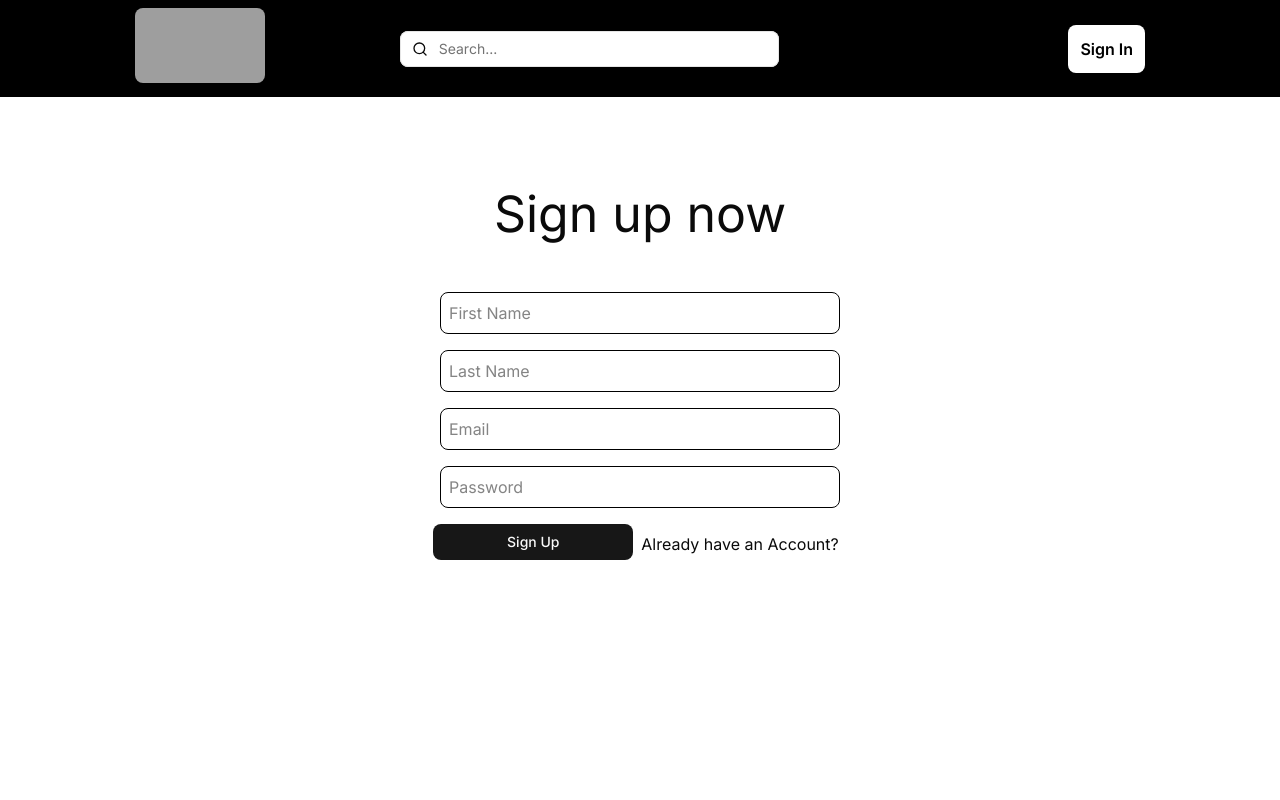
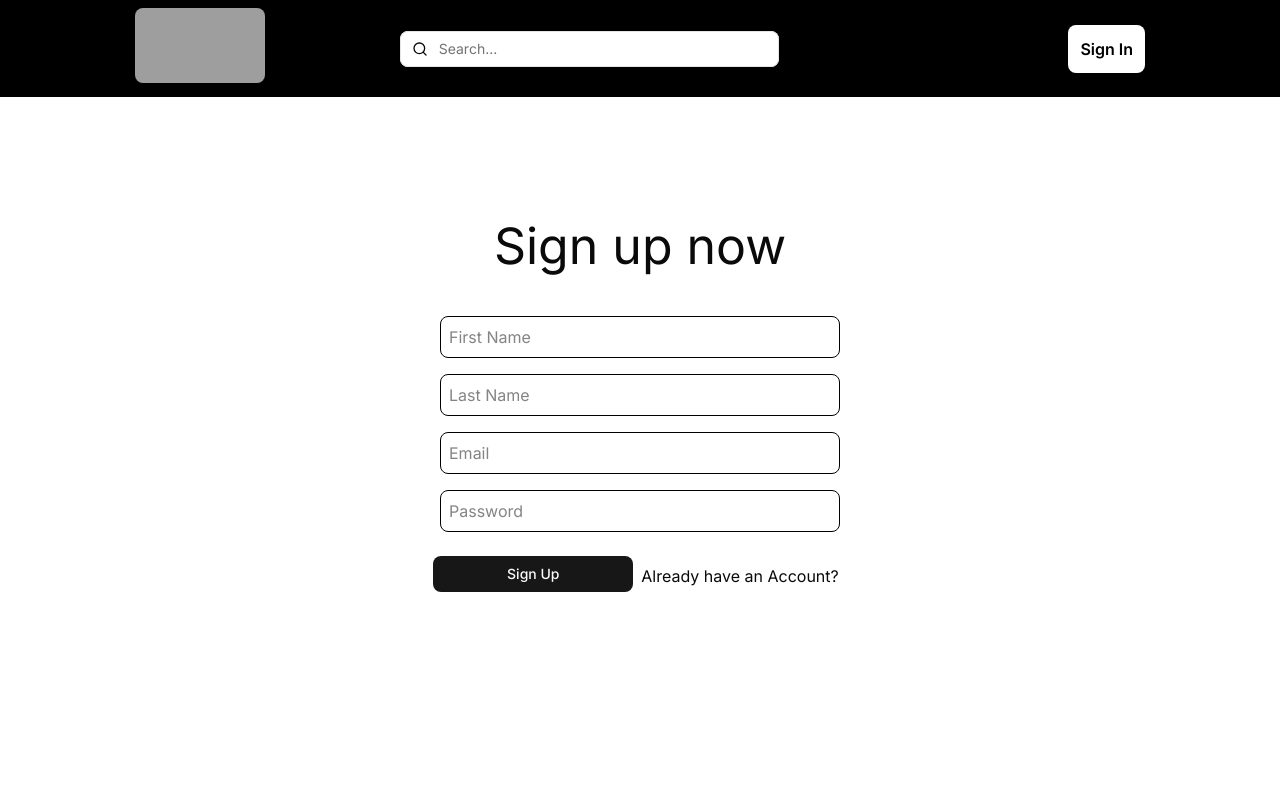
Before and after one commit to Boorchibat/boorchi-project, a Next.js app: page /signup in a window 1280 px wide. Shown: the top 800 px of the page. Built offline with nearby package versions, Linux system fonts and the light colour scheme; no server answers; grey boxes are pictures that could not be loaded.

Commit message:
added formik and yup to sign in

```diff
--- a/src/app/signin/page.tsx
+++ b/src/app/signin/page.tsx
@@ -4,50 +4,77 @@ import { signInFunction } from "@/components/firebase/Firebase";
 import { Button } from "@/components/ui";
 import Link from "next/link";
 import { useRouter } from "next/navigation";
-import { useState } from "react";
+import { useFormik } from "formik";
+import * as Yup from "yup";
+
+const validationSchema = Yup.object({
+  email: Yup.string().email("Invalid email").required("Email is required"),
+  password: Yup.string()
+    .min(6, "Password must be at least 6 characters")
+    .required("Password is required"),
+});
 
 const Signin = () => {
   const router = useRouter();
-  const [form, setForm] = useState({ email: "", password: "" });
 
-  const handleChange = (e: React.ChangeEvent<HTMLInputElement>) => {
-    setForm({ ...form, [e.target.name]: e.target.value });
-  };
-
-  const handleSubmit = async (e: React.FormEvent) => {
-    e.preventDefault();
+  const handleSubmit = async (values: { email: string; password: string }) => {
     try {
-      await signInFunction(form.email, form.password);
+      await signInFunction(values.email, values.password);
       router.push("/");
-    } catch (error) {
+    } catch(error) {
       alert(error);
     }
   };
 
+  const formik = useFormik({
+    initialValues: {
+      email: "",
+      password: "",
+    },
+    validationSchema,
+    onSubmit: async (values, { resetForm }) => {
+      await handleSubmit(values);
+      resetForm();
+    },
+  });
+
   return (
-    <form onSubmit={handleSubmit}>
+    <form onSubmit={formik.handleSubmit}>
       <div className="flex flex-col h-screen items-center p-20">
-        <div className="flex flex-col w-[500px items-center rounded-lg bg-white">
-        <h1 className="text-bold text-[50px]">Sign in</h1>
+        <div className="flex flex-col w-[500px] items-center rounded-lg bg-white p-8 shadow-md">
+          <h1 className="font-bold text-[50px] mb-6">Sign in</h1>
+
           <input
-          className="lg:w-[400px] w-[300px] lg:[200px] border-1 border-black  rounded-md p-2 mt-4"
+            className="lg:w-[400px] w-[300px] border border-black rounded-md p-2 mt-2"
             name="email"
             type="email"
-          placeholder="    Email"
-          onChange={handleChange}
+            placeholder="Email"
+            onBlur={formik.handleBlur}
+            onChange={formik.handleChange}
+            value={formik.values.email}
           />
+          {formik.touched.email && formik.errors.email && (
+            <div className="text-red-500 text-sm mt-1">{formik.errors.email}</div>
+          )}
+
           <input
-          className="lg:w-[400px] w-[300px] border-1 border-black rounded-md p-2 mt-4"
+            className="lg:w-[400px] w-[300px] border border-black rounded-md p-2 mt-4"
             name="password"
             type="password"
-          placeholder="     Password"
-          onChange={handleChange}
+            onBlur={formik.handleBlur}
+            placeholder="Password"
+            onChange={formik.handleChange}
+            value={formik.values.password}
           />
-        <div className="flex  mt-4">
+          {formik.touched.password && formik.errors.password && (
+            <div className="text-red-500 text-sm mt-1">{formik.errors.password}</div>
+          )}
+
+          <div className="flex mt-6">
             <Button className="w-[200px]" type="submit">
-            Sign Up
+              Sign In
             </Button>
-          <Link href={"/signup"} className="p-2">
+            <Link href="/signup" className="p-2">
               <h1>Need an Account?</h1>
             </Link>
           </div>
--- a/src/app/signup/page.tsx
+++ b/src/app/signup/page.tsx
@@ -4,78 +4,110 @@ import { signUpFunction } from "@/components/firebase/Firebase";
 import { Button } from "@/components/ui";
 import Link from "next/link";
 import { useRouter } from "next/navigation";
-import { useState } from "react";
+import { useFormik } from "formik";
+import * as Yup from "yup";
+
+const validationSchema = Yup.object({
+  firstName: Yup.string().required("First name is required"),
+  lastName: Yup.string().required("Last name is required"),
+  email: Yup.string().email("Invalid email").required("Email is required"),
+  password: Yup.string()
+    .min(8, "Password must be at least 8 characters")
+    .matches(/[0-9]/, "Password requires a number")
+    .matches(/[a-z]/, "Password requires a lowercase letter")
+    .matches(/[A-Z]/, "Password requires an uppercase letter")
+    .matches(/[^\w]/, "Password requires a symbol")
+    .required("Password is required"),
+});
 
 const Signup = () => {
   const router = useRouter();
-  const [form, setForm] = useState({
-    firstName: "",
-    lastName: "",
-    email: "",
-    password: "",
+
+  const formik = useFormik({
+    initialValues: {
+      firstName: "",
+      lastName: "",
+      email: "",
+      password: "",
+    },
+    validationSchema,
+    onSubmit: async (values, { resetForm }) => {
+      try {
+        await signUpFunction(
+          values.firstName,
+          values.lastName,
+          values.email,
+          values.password
+        );
+        resetForm();
+        router.push("/");
+      } catch (error) {
+        console.error(error);
+      }
+    },
   });
 
-  const handleChange = (e: React.ChangeEvent<HTMLInputElement>) => {
-    setForm({ ...form, [e.target.name]: e.target.value });
-  };
+  return (
+    <form onSubmit={formik.handleSubmit}>
+      <div className="flex flex-col h-screen items-center p-20">
+        <div className="flex flex-col w-[500px] items-center rounded-lg bg-white p-8">
+          <h1 className="text-bold text-[50px] mb-6">Sign up now</h1>
 
-  const handleSubmit = async (e: React.FormEvent) => {
-    e.preventDefault();
-    try {
-      await signUpFunction(
-        form.firstName,
-        form.lastName,
-        form.email,
-        form.password
-      );
-      router.push("/");
-    } catch (err: unknown) {
-      // Narrowing the error type and checking for a message property
-      if (err instanceof Error) {
-        alert(err.message); // Use the message if it's an instance of Error
-      } else {
-        // Handle cases where the error doesn't follow the `Error` structure
-        alert("An unexpected error occurred.");
-      }
-    }
-  };
-
-  return (
-    <form onSubmit={handleSubmit}>
-      <div className="flex flex-col h-screen items-center p-20">
-        <div className="flex flex-col w-[500px] items-center rounded-lg bg-white">
-          <h1 className="text-bold text-[50px]">Sign up now</h1>
           <input
-            className="lg:w-[400px] w-[300px] border-1 border-black rounded-md p-2 mt-10"
             name="firstName"
             placeholder="First Name"
-            onChange={handleChange}
+            className="lg:w-[400px] w-[300px] border border-black rounded-md p-2 mt-2"
+            onChange={formik.handleChange}
+            onBlur={formik.handleBlur}
+            value={formik.values.firstName}
           />
+          {formik.touched.firstName && formik.errors.firstName && (
+            <div className="text-red-500 text-sm">{formik.errors.firstName}</div>
+          )}
+
           <input
-            className="lg:w-[400px] w-[300px] border-1 border-black rounded-md p-2 mt-4"
             name="lastName"
             placeholder="Last Name"
-            onChange={handleChange}
+            className="lg:w-[400px] w-[300px] border border-black rounded-md p-2 mt-4"
+            onChange={formik.handleChange}
+            onBlur={formik.handleBlur}
+            value={formik.values.lastName}
           />
+          {formik.touched.lastName && formik.errors.lastName && (
+            <div className="text-red-500 text-sm">{formik.errors.lastName}</div>
+          )}
+
           <input
-            className="lg:w-[400px] w-[300px] border-1 border-black rounded-md p-2 mt-4"
             name="email"
             type="email"
             placeholder="Email"
-            onChange={handleChange}
+            className="lg:w-[400px] w-[300px] border border-black rounded-md p-2 mt-4"
+            onChange={formik.handleChange}
+            onBlur={formik.handleBlur}
+            value={formik.values.email}
           />
+          {formik.touched.email && formik.errors.email && (
+            <div className="text-red-500 text-sm">{formik.errors.email}</div>
+          )}
+
           <input
-            className="lg:w-[400px] w-[300px] border-1 border-black rounded-md p-2 mt-4"
             name="password"
             type="password"
             placeholder="Password"
-            onChange={handleChange}
+            className="lg:w-[400px] w-[300px] border border-black rounded-md p-2 mt-4"
+            onChange={formik.handleChange}
+            onBlur={formik.handleBlur}
+            value={formik.values.password}
           />
-          <div className="flex mt-4">
+          {formik.touched.password && formik.errors.password && (
+            <div className="text-red-500 text-sm">{formik.errors.password}</div>
+          )}
+
+          <div className="flex mt-6">
             <Button className="w-[200px]" type="submit">
               Sign Up
             </Button>
-            <Link href={"/signin"} className="p-2">
+            <Link href="/signin" className="p-2">
               <h1>Already have an Account?</h1>
             </Link>
           </div>
--- a/src/components/context/UserContextProvider.tsx
+++ b/src/components/context/UserContextProvider.tsx
@@ -14,6 +14,11 @@ const UserContext = createContext<ContextType>({ currentUser: null, loading: tru
 export const UserContextProvider = ({ children }: { children: ReactNode }) => {
   const [currentUser, setCurrentUser] = useState<User | null>(null);
   const [loading, setLoading] = useState(true);
+  const [isMounted, setIsMounted] = useState(false);
+
+  useEffect(() => {
+    setIsMounted(true);
+  }, []);
 
   useEffect(() => {
     const unsubscribe = onAuthStateChanged(auth, (user) => {
@@ -23,6 +28,10 @@ export const UserContextProvider = ({ children }: { children: ReactNode }) => {
     return () => unsubscribe();
   }, []);
 
+  if (!isMounted) {
+    return null;
+  }
+
   return (
     <UserContext.Provider value={{ currentUser, loading }}>
       {children}
--- a/src/components/firebase/FirebaseUtils.ts
+++ b/src/components/firebase/FirebaseUtils.ts
@@ -13,10 +13,10 @@ export const isGameFavorited = async (id: number) => {
 
 export const addGameToFavorites = async (game: GameData) => {
     const user = auth.currentUser;
-    if (!user) throw new Error("User not logged in");
+    if (!user) return console.log("Error has occured cause the User is not logged in yet") ;
 
     if (typeof game.id === "undefined") {
-      throw new Error("Game ID is undefined. Cannot add to favorites.");
+      return console.log("Unidentified game tried to be added to favorites");
     }
 
     const favRef = doc(db, "favorites", `${user.uid}_${game.id}`);
@@ -35,7 +35,7 @@ export const addGameToFavorites = async (game: GameData) => {
 
 export const removeGameFromFavorites = async (gameId: number) => {
   const user = auth.currentUser;
-  if (!user) throw new Error("An error occurred while removing the game from favorites.AKA User not logged in.");
+  if (!user) return console.log("Sorry you are not logged in so you cant remove the game");
 
   const favRef = doc(db, "favorites", `${user.uid}_${gameId}`);
   await deleteDoc(favRef);
--- a/src/components/home/ButtonList.tsx
+++ b/src/components/home/ButtonList.tsx
@@ -4,7 +4,7 @@ import Link from "next/link";
 
 export const ButtonList = () => {
   return (
-    <div className="hidden sm:flex flex-col items-center static z-10 2xl:hidden">
+    <div className="hidden sm:flex flex-col items-center static z-10 2xl:hidden mr-[12px]">
       <Link className="bg-gray-50" href={"/"}>
         <Button className="w-[300px] h-[140px] rounded-none text-[25px]">Home</Button>
       </Link>
```
Lines whose indentation alone changed are shown as unchanged.
